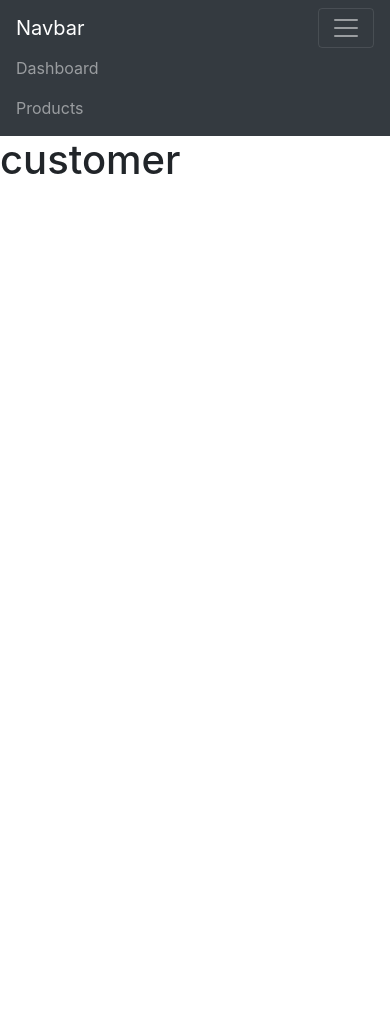
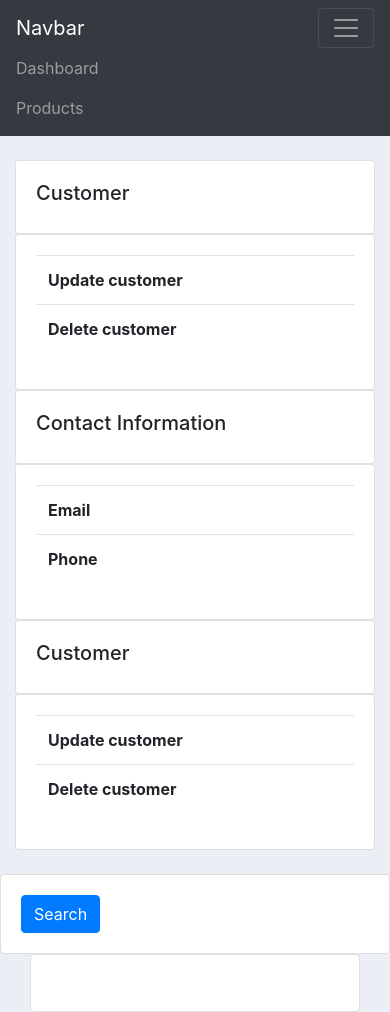
Before and after one commit to vinubhat092/cmr_django, a Django app: page /customer/ in a window 390 px wide, after a click that opens the changed part. Before the commit the page ends 174 px from the top, so only its background shows below. Run offline with Django 4.2, Linux system fonts and the light colour scheme; lists and menus that the app fills with data are empty; some libraries are stand-ins or nearby versions.

Commit message:
templates

```diff
--- a/accounts/templates/accounts/customer.html
+++ b/accounts/templates/accounts/customer.html
@@ -1,4 +1,78 @@
 {% extends "accounts/main.html" %}
 {% block content %}
-    <h1>customer</h1>
+<br>
+<div class="row">
+    <div class = "col-md">
+        <div class = "col-md">
+            <div class = "card card-body">
+                <h5>Customer</h5>
+            </div>
+            <div class = "card card-body">
+                <table class = "table">
+                    <tr>
+                        <th>Update customer</th>
+                    </tr>
+                    <tr>
+                        <th>Delete customer</th>
+                    </tr>
+                </table>
+            </div>
+        </div>
+    </div>
+    <div class = "col-md">
+        <div class = "col-md">
+            <div class = "card card-body">
+                <h5>Contact Information</h5>
+            </div>
+            <div class = "card card-body">
+                <table class = "table">
+                    <tr>
+                        <th>Email</th>
+                    </tr>
+                    <tr>
+                        <th>Phone</th>
+                    </tr>
+                </table>
+            </div>
+        </div>
+    </div>
+    <div class = "col-md">
+        <div class = "col-md">
+            <div class = "card card-body">
+                <h5>Customer</h5>
+            </div>
+            <div class = "card card-body">
+                <table class = "table">
+                    <tr>
+                        <th>Update customer</th>
+                    </tr>
+                    <tr>
+                        <th>Delete customer</th>
+                    </tr>
+                </table>
+            </div>
+        </div>
+    </div>
+</div>
+
+<br>
+<div class = "row">
+    <div class = "col">
+        <div class = "card card-body">
+            <form method = "get">
+                <button class="btn btn-primary" type="submit">Search</button>
+            </form>
+        </div>
+    </div>
+</div>
+<div clas = "row">
+    <div class = col>
+        <div class = col-md>
+            <div class = "card card-body">
+                <table class = "table">
+
+                </table>
+        </div>
+    </div>
+</div>
 {% endblock %}
--- a/accounts/templates/accounts/dashboard.html
+++ b/accounts/templates/accounts/dashboard.html
@@ -1,6 +1,6 @@
 {% extends "accounts/main.html" %}
 {% block content %}
-
+{% include "accounts/status.html" %}
 <br>
 
 <div class = "row">
--- a/accounts/templates/accounts/main.html
+++ b/accounts/templates/accounts/main.html
@@ -3,6 +3,25 @@
 <head>
     <title>Page Title</title>
     <link rel="stylesheet" href="https://cdn.jsdelivr.net/npm/bootstrap@4.0.0/dist/css/bootstrap.min.css" integrity="sha384-Gn5384xqQ1aoWXA+058RXPxPg6fy4IWvTNh0E263XmFcJlSAwiGgFAW/dAiS6JXm" crossorigin="anonymous">
+    <style>
+    body{
+    background-color: #ebeff5;
+    }
+
+
+    #total-orders{
+    background-color: #4cb4c7;
+    }
+
+
+    #orders-delivered{
+    background-color: #7abecc;
+    }
+
+    #orders-pending{
+    background-color: #7CD1C0;
+    }
+    </style>
 </head>
 <body>
     {% include "accounts/navbar.html" %}
--- a/accounts/urls.py
+++ b/accounts/urls.py
@@ -2,7 +2,7 @@ from django.contrib import admin
 from django.urls import path ,include
 from accounts.views import home,products,customer,dashboard
 urlpatterns = [
-    path('', home ),
+    path('', dashboard ),
     path('products/', products ),
     path('customer/', customer ),
     path('dashboard/', dashboard ),
--- a/crm/settings.py
+++ b/crm/settings.py
@@ -55,6 +55,7 @@ TEMPLATES = [
     {
         'BACKEND': 'django.template.backends.django.DjangoTemplates',
         'DIRS': ["C:/Python38/crm/accounts/templates"],
+        'DIRS': ["/Users/vinayakrbhat/cmr_django/accounts/templates"],
         'APP_DIRS': True,
         'OPTIONS': {
             'context_processors': [
```
Also changed, not shown: accounts/templates/accounts/products.html (+17 -1 lines), accounts/templates/accounts/status.html (+35 -9 lines).
